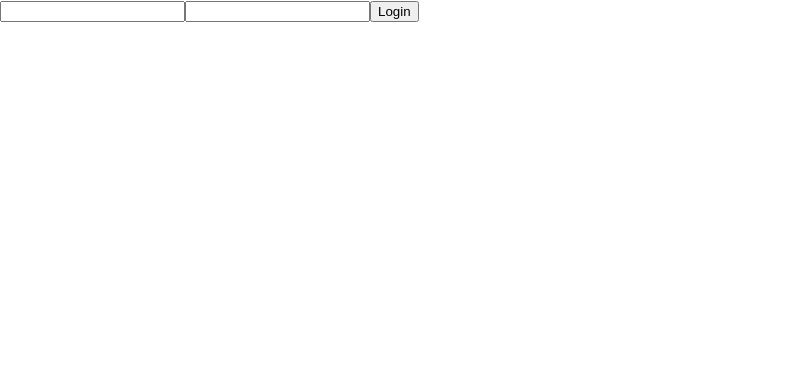
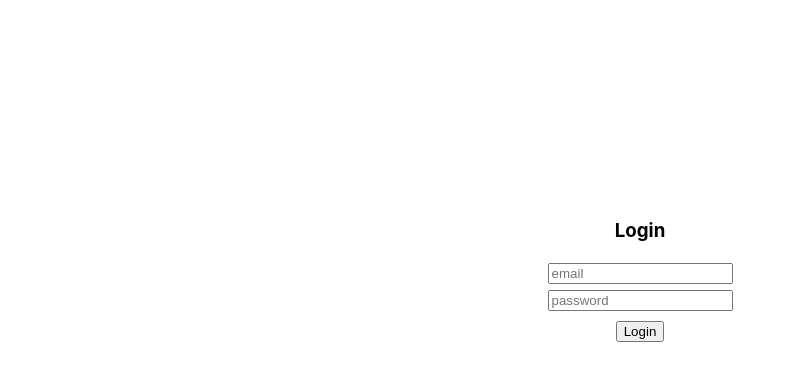
Before and after one commit to WildCodeSchool/2203-wns-etchebest-virtuoz-front, a Next.js app: page /login in a window 1280 px wide. Shown: the top 380 px of the page, without its empty margins (0-796 px from the left). Built offline with nearby package versions, Linux system fonts and the light colour scheme.

Commit message:
fix(reset-main): reset main

```diff
--- a/src/pages/index.tsx
+++ b/src/pages/index.tsx
@@ -28,7 +28,6 @@ const Home: NextPage = () => {
         <meta name='description' content='Generated by create next app' />
         <link rel='icon' href='/favicon.ico' />
       </Head>
-      <p>TEST</p>
       <button
         onClick={async () => {
           try {
--- a/src/pages/login.tsx
+++ b/src/pages/login.tsx
@@ -1,6 +1,7 @@
 import { useState } from 'react';
 import { useLazyQuery, gql } from '@apollo/client';
 import { useRouter } from 'next/router';
+import styles from '../styles/login.module.css';
 
 const LOGIN = gql`
   query login($email: String!, $password: String!) {
@@ -20,9 +21,18 @@ const Login = () => {
     localStorage.setItem('token', data.login);
   }
   return (
-    <>
-      <input value={email} onChange={(e) => setEmail(e.target.value)} />
-      <input value={password} onChange={(e) => setPassword(e.target.value)} />
+    <div className={styles.container}>
+      <h3>Login</h3>
+      <input className={styles.input}
+        placeholder='email'
+        value={email}
+        onChange={(e) => setEmail(e.target.value)}
+      />
+      <input className={styles.input2}
+        placeholder='password'
+        value={password}
+        onChange={(e) => setPassword(e.target.value)}
+      />
       <button
         onClick={async () => {
           try {
@@ -35,7 +45,7 @@ const Login = () => {
       >
         Login
       </button>
-    </>
+    </div>
   );
 };
 
--- a/src/pages/register.tsx
+++ b/src/pages/register.tsx
@@ -3,6 +3,7 @@ import { Router } from 'next/router';
 import React, { useState } from 'react';
 import { createUser } from './_app';
 import { useRouter } from 'next/router';
+import style from '../styles/register.module.css';
 
 const Registration = () => {
   const router = useRouter();
@@ -13,8 +14,7 @@ const Registration = () => {
   const [addUser] = useMutation(createUser);
 
   return (
-    <div className='registrationPage'>
-      <div className='form'>
+    <div className={style.container}>
       <form
         onSubmit={(e) => {
           e.preventDefault();
@@ -75,7 +75,6 @@ const Registration = () => {
         </div>
       </form>
     </div>
-    </div>
   );
 };
 
--- /dev/null
+++ b/src/styles/login.module.css
@@ -0,0 +1,17 @@
+.container {
+  display: flex;
+  justify-content: space-around;
+  align-items: center;
+  flex-direction: column;
+  width: 100%;
+  height: 100px;
+  margin-top: 200px;
+}
+
+.input {
+  margin: 3px;
+}
+.input2 {
+  margin: 3px;
+  margin-bottom: 10px;
+}
--- /dev/null
+++ b/src/styles/register.module.css
@@ -0,0 +1,9 @@
+.container {
+  display: flex;
+  justify-content: space-around;
+  align-items: center;
+  flex-direction: column;
+  width: 100%;
+  height: 100px;
+  margin-top: 200px;
+}
```
Also changed, not shown: 1 other file (tests, documents, lock files or other folders). Lines whose indentation alone changed are shown as unchanged.
